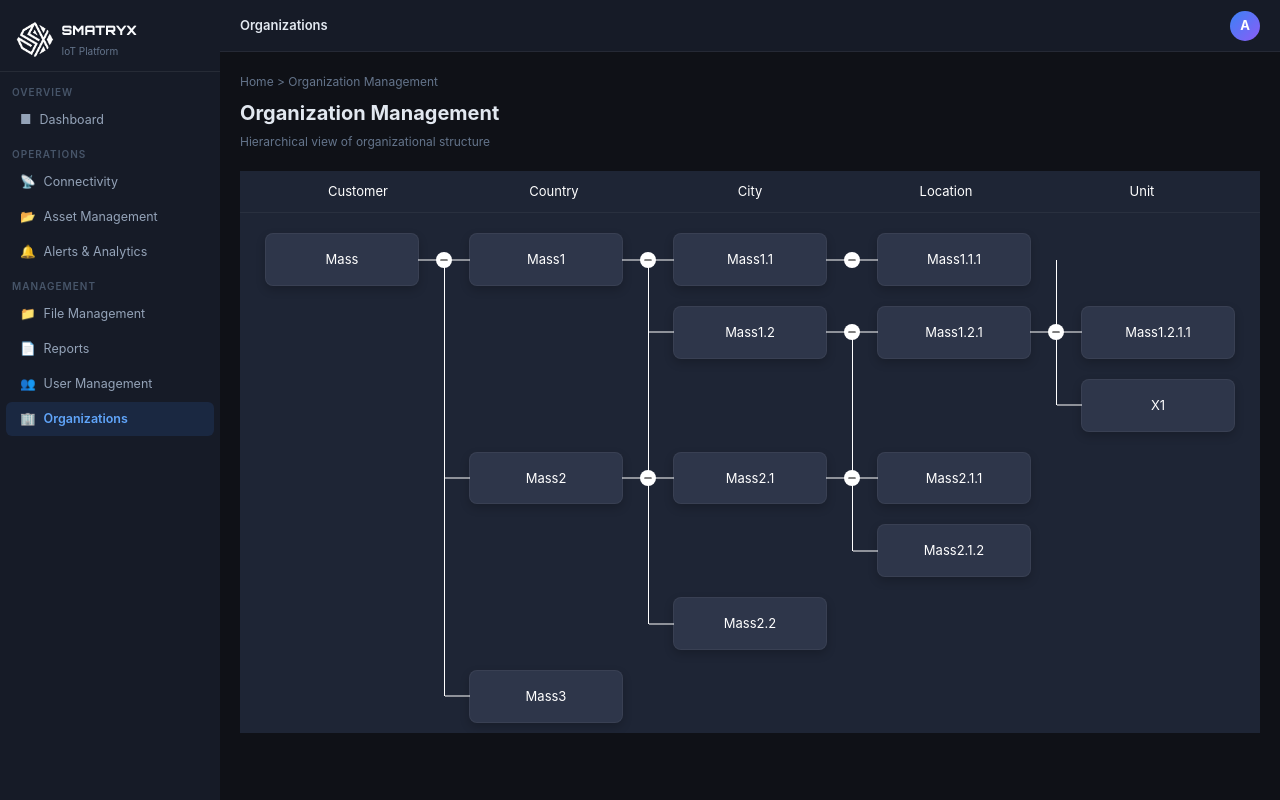
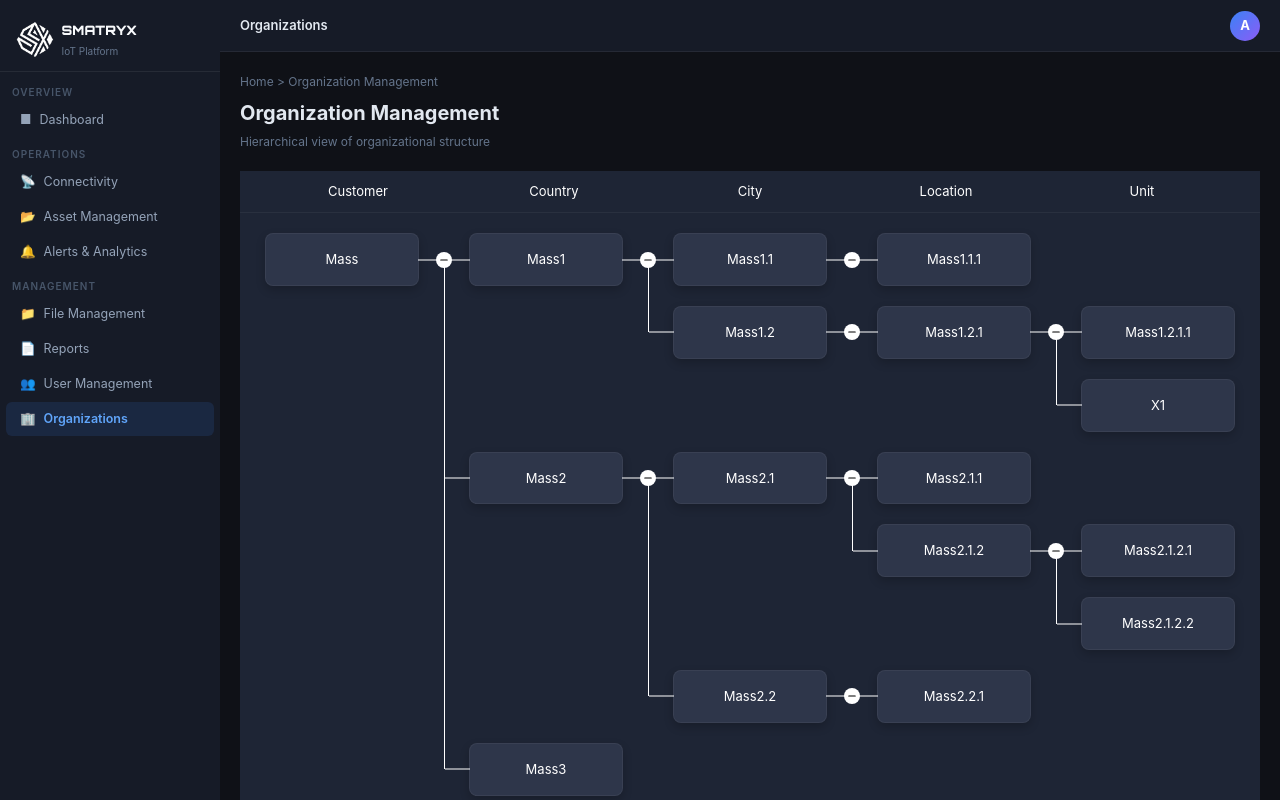
Before and after one commit to pawankrprasad/iot-platform-demo, a React (Vite) app: page /orgs in a window 1280 px wide. Built offline with nearby package versions, Linux system fonts and the light colour scheme; sample sign-in values are in the browser's storage.

Commit message:
org tree data fixes

```diff
--- a/src/components/orgTree/HierarchyGrid.jsx
+++ b/src/components/orgTree/HierarchyGrid.jsx
@@ -15,12 +15,12 @@ export default function HierarchyGrid({ data = null }) {
             title: node.name || node.title,
             parentId: node.parentId,
             level: node.level,
+            hasChildren: false,
             children: []
         };
 
-        if (node.childrens && node.childrens.length > 0) {
-            normalized.children = node.childrens.map(child => normalizeTree(child));
-        } else if (node.children && node.children.length > 0) {
+        if (node.children && node.children.length > 0) {
+            normalized.hasChildren = true;
             normalized.children = node.children.map(child => normalizeTree(child));
         }
 
@@ -99,6 +99,37 @@ export default function HierarchyGrid({ data = null }) {
         return false;
     }, []);
 
+
+    // Check if node is the last actual child (with data) of its parent
+    const isLastChildWithData = useCallback((node, colIndex, rowIndex, gridData) => {
+        if (!node || colIndex === 0) return false;
+
+        // Get the parentId of the current node
+        const nodeParentId = node.parentId;
+        if (nodeParentId === null || nodeParentId === undefined) return false;
+
+        // Look through all rows below to see if there's another sibling with data
+        for (let futureRowIndex = rowIndex + 1; futureRowIndex < gridData.length; futureRowIndex++) {
+            const futureRow = gridData[futureRowIndex];
+            const futureNode = futureRow[colIndex];
+            const previousFutureRow = futureRowIndex > 0 ? gridData[futureRowIndex - 1] : null;
+
+            // Skip if it's an empty cell or duplicate (same as above)
+            const isFutureNodeEmpty = !futureNode ||
+                (previousFutureRow &&
+                 previousFutureRow[colIndex] &&
+                 previousFutureRow[colIndex].id === futureNode?.id);
+
+            // If we found an actual node (not empty) with the same parentId, current node is NOT the last
+            if (!isFutureNodeEmpty && futureNode && futureNode.parentId === nodeParentId) {
+                return false;
+            }
+        }
+
+        // No more siblings with data found below
+        return true;
+    }, []);
+
     return (
         <div className="grid-wrapper">
             <div className="grid-header">
@@ -119,8 +150,10 @@ export default function HierarchyGrid({ data = null }) {
 
                     return row.map((node, colIndex) => {
                         const isLastInRow = colIndex === COLUMNS - 1;
-                        const hasChildren = node && !node.isCountNode && node.children?.length > 0;
+                        const hasChildren = node && !node.isCountNode && node.hasChildren;
                         const isExpanded = node ? expandedNodes[node.id] !== false : false;
+
+
 
                         const isSameAsAbove = previousRow &&
                                              node &&
@@ -128,6 +161,9 @@ export default function HierarchyGrid({ data = null }) {
                                              previousRow[colIndex].id === node.id;
 
                         const isLastChildOfParent = node && isLastChild(node, colIndex, row, nextRow);
+                        const isLastSiblingWithData = node && isLastChildWithData(node, colIndex, rowIndex, gridData);
+
+                        console.log(`Last child of parent: ${node?.title} isLastChild=${isLastChildOfParent} isLastSiblingWithData=${isLastSiblingWithData}`);
 
                         // Check if this empty cell comes after a count node in the same row
                         const isAfterCountNode = hasCountNode && colIndex > countNodeIndex;
@@ -147,7 +183,10 @@ export default function HierarchyGrid({ data = null }) {
                                     key={`${rowIndex}-${colIndex}`}
                                     className="grid-item"
                                 >
-                                    <div className={`grid-box-wrapper ${isAfterCountNode || !hasNodeBelowInColumn ? 'last-child' : ''}`}>
+                                    <div className={
+                                        `grid-box-wrapper
+                                        ${hasChildren ? '' : 'no-children'}
+                                        ${isAfterCountNode || !hasNodeBelowInColumn || isLastChildOfParent ? 'last-child' : ''}`}>
 
                                     </div>
                                 </div>
@@ -159,7 +198,7 @@ export default function HierarchyGrid({ data = null }) {
                                 key={`${rowIndex}-${colIndex}`}
                                 className="grid-item"
                             >
-                                <div className={`grid-box-wrapper  ${isLastChildOfParent || node.isCountNode || isLastNodeInColumn ? 'last-child' : ''}`}>
+                                <div className={`grid-box-wrapper  ${isLastChildOfParent || node.isCountNode || isLastNodeInColumn ||isLastSiblingWithData ? 'last-child' : ''}`}>
                                     <div
                                         className={`grid-box ${node.isCountNode ? 'count-node' : ''} ${!hasChildren ? 'no-children' : ''}`}
                                         tabIndex={node.isCountNode ? 0 : undefined}
--- a/src/pages/OrgManagement.jsx
+++ b/src/pages/OrgManagement.jsx
@@ -6,25 +6,25 @@ const generateHierarchicalData  = {
     name:"Mass",
     parentId:null,
     level:1,
-    childrens:[
+    children:[
             {
                 id:2,
                 name:"Mass1",
                 parentId:1,
                 level:2,
-                childrens:[
+                children:[
                     {
                         id:4,
                         name:"Mass1.1",
                         parentId:2,
                         level:3,
-                        childrens:[
+                        children:[
                                 {
                                     id:1001,
                                     name:"Mass1.1.1",
                                     parentId:4,
                                     level:4,
-                                    childrens:[]
+                                    children:[]
                                 }
                         ]
                     },
@@ -33,26 +33,26 @@ const generateHierarchicalData  = {
                         name:"Mass1.2",
                         parentId:2,
                         level:3,
-                        childrens:[
+                        children:[
                                 {
                                     id:6,
                                     name:"Mass1.2.1",
                                     parentId:5,
                                     level:4,
-                                    childrens:[
+                                    children:[
                                         {
                                             id:7,
                                             name:"Mass1.2.1.1",
                                             parentId:6,
                                             level:5,
-                                            childrens:[]
+                                            children:[]
                                         },
                                         {
                                             id:100,
                                             name:"X1",
                                             parentId:6,
                                             level:5,
-                                            childrens:[]
+                                            children:[]
                                         }
                                     ]
                                 }
@@ -65,26 +65,41 @@ const generateHierarchicalData  = {
                 name:"Mass2",
                 level:2,
                 parentId:1,
-                childrens:[
+                children:[
                     {
                         id:8,
                         name:"Mass2.1",
                         level:3,
                         parentId:3,
-                        childrens:[
+                        children:[
                                 {
                                     id:9,
                                     name:"Mass2.1.1",
                                     level:4,
                                     parentId:8,
-                                    childrens:[]
+                                    children:[]
                                 },
                                 {
                                     id:900,
                                     name:"Mass2.1.2",
                                     level:4,
                                     parentId:8,
-                                    childrens:[]
+                                    children:[
+                                        {
+                                            id:900999,
+                                            name:"Mass2.1.2.1",
+                                            level:5,
+                                            parentId:900,
+                                            children:[]
+                                        },
+                                        {
+                                            id:900998,
+                                            name:"Mass2.1.2.2",
+                                            level:5,
+                                            parentId:900,
+                                            children:[]
+                                        }
+                                    ]
                                 }
                         ]
                     },
@@ -93,8 +108,14 @@ const generateHierarchicalData  = {
                         name:"Mass2.2",
                         level:3,
                         parentId:3,
-                        childrens:[
-
+                        children:[
+                              {
+                                    id:9090,
+                                    name:"Mass2.2.1",
+                                    level:4,
+                                    parentId:800,
+                                    children:[]
+                              }
                         ]
                     }
                 ]
@@ -104,7 +125,7 @@ const generateHierarchicalData  = {
                 name:"Mass3",
                 level:2,
                 parentId:1,
-                childrens:[]
+                children:[]
             }
     ]
 }
```
